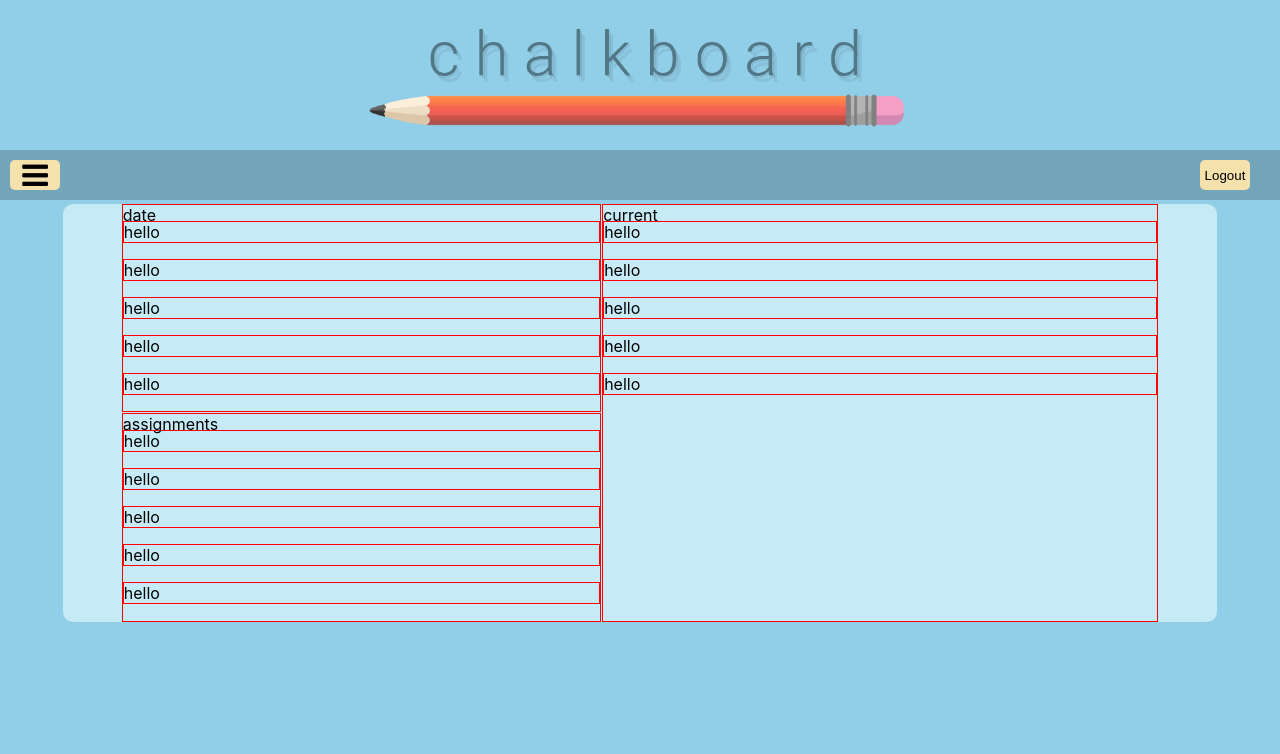
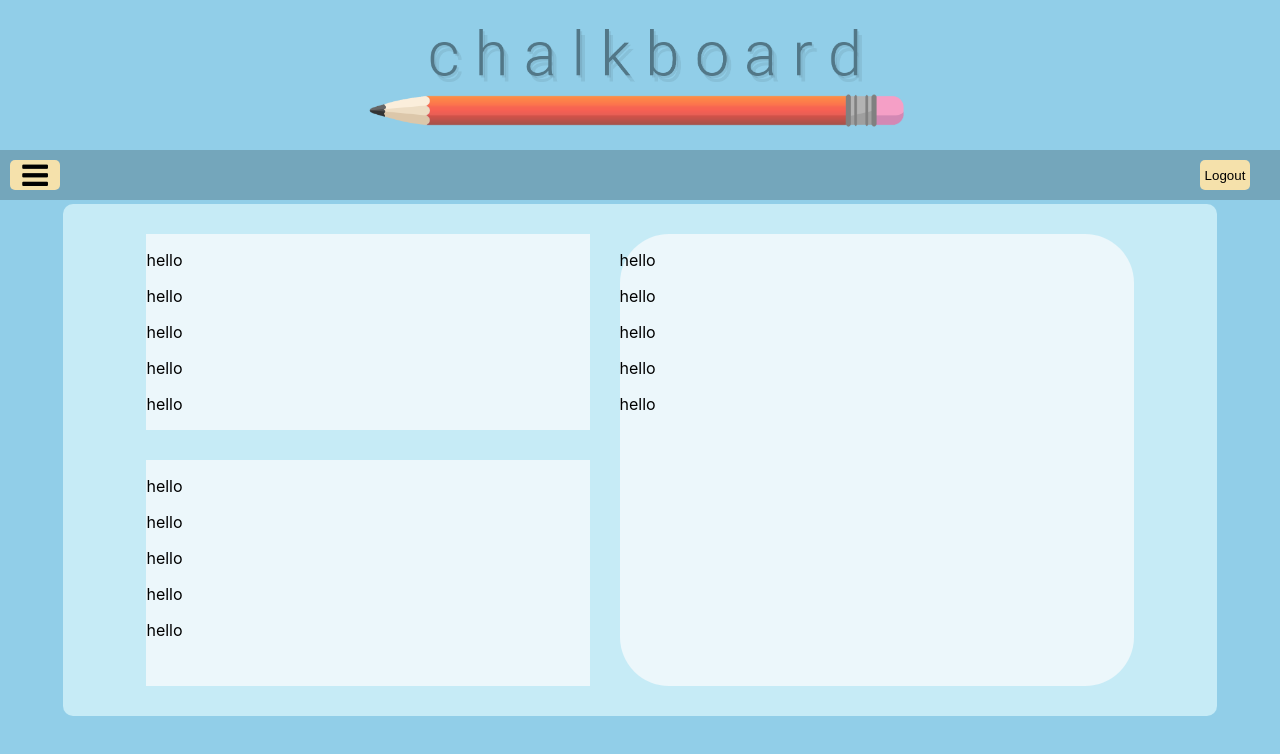
Before and after one commit to guillenjs/chalkboard, a React (Create React App) app: page / in a window 1280 px wide. Both pictures are taken after typing "name@example.com", "Sample123" into the empty fields and a click on the button "Sign In". Shown: the top 754 px of the page. Built offline with nearby package versions, Linux system fonts and the light colour scheme.

Commit message:
assignment styling, items need to be centered

```diff
--- a/src/App.css
+++ b/src/App.css
@@ -145,14 +145,14 @@ html, body, .grid-container { height: 100%; margin: 0; }
   } */
 
 
-/* Grid for home page */
+/* Grid and styling for home page */
   html, body, .home-grid { height: 100%; margin: 0; }
 
   .home-grid {
     display: grid;
     grid-template-columns: 0.3fr 2.5fr 2.9fr 0.3fr;
     grid-template-rows: 1.5fr 0.5fr 1fr;
-    gap: 1px 1px;
+    gap: 30px 30px;
     grid-template-areas:
       ". date current ."
       ". assignments current ."
@@ -161,23 +161,26 @@ html, body, .grid-container { height: 100%; margin: 0; }
 
   .date { grid-area: date; }
 
+  .date {
+      background: #ECF7FB;
+      margin-top: 30px;
+  }
+
   .assignments { grid-area: assignments; }
+
+  .assignments {
+    background: #ECF7FB;
+    margin-bottom: 30px;
+}
 
   .current { grid-area: current; }
 
-
-  /* For presentation only, no need to copy the code below */
-  .home-grid * {
-    border: 1px solid red;
-    position: relative;
-    }
-
-  .home-grid *:after {
-    content:attr(class);
-    position: absolute;
-    top: 0;
-    left: 0;
-    }
+  .current {
+    background: #ECF7FB;
+    margin-top: 30px;
+    margin-bottom: 30px;
+    border-radius: 49px;
+}
 
     /* Styling for login page */
 
@@ -232,16 +235,20 @@ html, body, .grid-container { height: 100%; margin: 0; }
     }
 
 
+/* styling for assignments  */
 
-    /* For presentation only, no need to copy the code below */
-    /* .login-container * {
-      border: 1px solid red;
-      position: relative;
-      }
+.assignment-container {
+    background: #B8F5E2;
+    height: 50px;
+    width: 80%;
+    display: flex;
+    justify-content: center;
+    align-items: center;
+    box-shadow: 0px 4px 4px rgba(0, 0, 0, 0.25), 0px 4px 4px rgba(0, 0, 0, 0.25);
+    border-radius: 45px;
+    margin-bottom: 5px;
+}
 
-    .login-container *:after {
-      content:attr(class);
-      position: absolute;
-      top: 0;
-      left: 0;
-      } */
+.assignment-container:hover {
+    background: chocolate;
+}
--- a/src/App.js
+++ b/src/App.js
@@ -36,7 +36,7 @@ renderApp = () => {
          </div>
     </header>
           <div>
-             <NavBar/>
+             <NavBar login = {this.toggleLogin}/>
             </div>
 
             <div className="grid-container">
--- a/src/components/Assignments.js
+++ b/src/components/Assignments.js
@@ -3,8 +3,16 @@ import React, { Component } from 'react'
 export class Assignments extends Component {
     render() {
         return (
-            <div>
-                <h1>Assignemnts</h1>
+            <div >
+                <div className="assignment-container">
+                    Hello
+                </div>
+                <div className="assignment-container">
+                    Hello
+                </div>
+                <div className="assignment-container">
+                    Hello
+                </div>
             </div>
         )
     }
--- a/src/components/NavBar.js
+++ b/src/components/NavBar.js
@@ -27,7 +27,7 @@ console.log(showNav)
                     </button>
             }
 
-            <NavLink to="/login" className="logout"><button className="logout-btn">Logout</button></NavLink>
+            <NavLink to="/login" className="logout"><button className="logout-btn" onClick={props.login}>Logout</button></NavLink>
             {showNav?
                 <div className="links">
                     <ul className="menuList">
```
